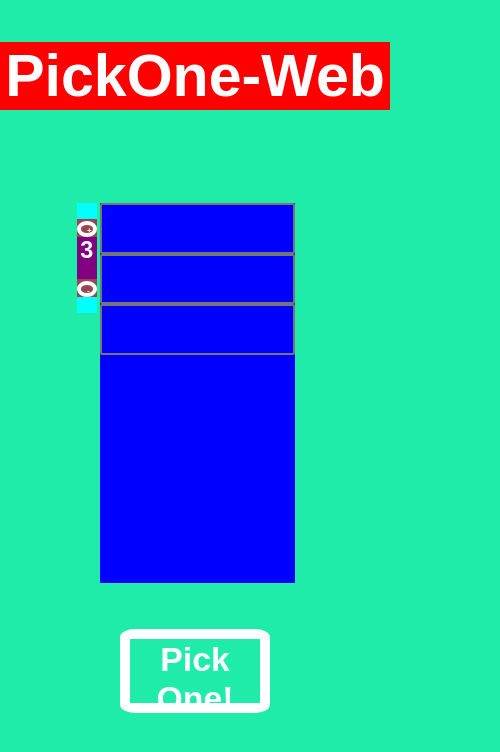
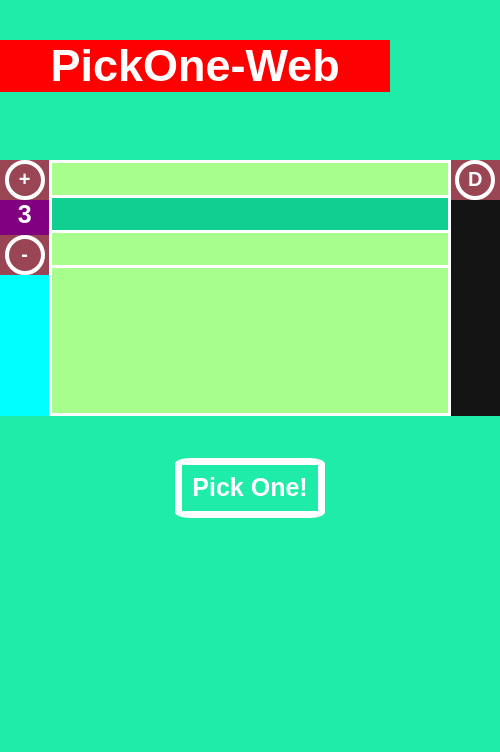
Before and after one commit to byung1231/pickone-web, a React (Create React App) app: page / in a window 390 px wide. Shown: the top 752 px of the page, 500 px wide, since content can reach past the window. Built offline with nearby package versions, Linux system fonts and the light colour scheme.

Commit message:
simplified

```diff
--- a/src/App.css
+++ b/src/App.css
@@ -31,43 +31,70 @@
 
 body{
   background-color: #1EECA8;
-  text-align: center;
+
   font-family:"Avenir Next", "Arial";
   color:white;
+  text-align: center;
 }
 
 #title{
-  text-align:center;
-  font-size: 7vh;
+
   color:white;
   font-family:"Avenir Next", "Arial";
   font-weight:bold;
-  margin-top:5vh;
-  margin-bottom: 3vh;
   background-color: red;
+  left:0;
+  font-size: 45px;
+  margin-top:40px;
+  marign-bottom:25px;
+/*
+font-size: 7vh;
+margin-top:5vh;
+margin-bottom: 3vh;
+
+*/
 
 }
 
 
-#centerDiv{
+  #centerDiv{
+
+    display:inline-block;
+    font-size: 0;
+
+    /*to ensure the input boxes are horizontally centered,
+    ignoring the side buttons */
+    margin-top:8vh;
+    width:600px;
+    text-align: center;
+
+  }
+
+#midRowDiv{
   display:inline-block;
-  margin-left:-3.5vw;
-  /*to ensure the input boxes are horizontally centered,
-  ignoring the side buttons */
-  margin-top:8vh;
-  width:57vw;
+/*  background-color:#1e2e3e; */
 }
 
-#sideButtons{
+#sideButtonsLeft{
 
   float:left;
   display:inline-block;
-  width:5vw;
+  width:50px;   /*5vw; */
   background-color:cyan;
   text-align: center;
 
+
 }
 
+#sideButtonsRight{
+
+  float:right;
+  display:inline-block;
+  width:50px;   /*5vw; */
+  background-color:#141414;
+  text-align: center;
+
+}
 
 .sideButtonsList{
 
@@ -84,12 +111,15 @@ body{
   display: inline-block;
   border-radius: 50%;
   border-width: calc(0.4vh + 0.3vw);
-  height:4vw;
-  width:4vw;
-  font-size:2vw;
+  height:40px;
+  width:40px;
+  font-size:20px;
   text-align: center;
 
 }
+
+
+
 
 .clearer{
 
@@ -99,39 +129,33 @@ body{
 }
 
 #form{
-  margin-left:0vw;
   display:inline-block;
   align:center;
-  background-color: purple;
-}
-
-form {
-
-  overflow:scroll;
-  width:50vw;
-  height:45vh;
+  width:450px;
+  height:250px;
   background-color:gray;
-  position:relative;
+  margin: auto 15px;
   text-align:center;
-  background-color: blue;
+  background-color: inherit;
   scrollbar-color:cyan;
   overflow:auto;
+  border-color: white;
+  border-style: solid;
+
 }
 
 
 
 
-.textbox{
+input{
   box-sizing: border-box;
 
-  height: 6vh;
+  height: 35px;
   width: 100%;
-
   align:center;
 
-  border-style: solid;
-  border-radius: 2px;
-
+  border-width: 0px;
+  border-bottom: 3px solid;
 
   background-color:inherit;
   color:white;
@@ -141,18 +165,31 @@ border:5px solid yellow;
 margin:2% auto;
   font-size:calc(10px + 2.5vmin);
 */
-font-size:5vh;
+font-size:30px;
+}
 
+.inputOdd{
+  background-color:inherit;
+
+}
+
+.inputEven{
+  background-color:#11cf90;
+
+}
+
+.picked{
+  background-color: brown;
 }
 
 #lblCount{
 
-  font-size: calc(15px + 1vh);
-  height:5vh;
+  font-size: 25px ;
+  height:35px;
   font-weight: bold;
   text-align: center;
   background-color:purple;
-  min-height:20px;
+
 
 }
 
@@ -160,7 +197,6 @@ button{
 
 
   border-color:white;
-  border-width:1vh;
   background: none;
   color:white;
   font-weight: bold;
@@ -185,19 +221,48 @@ color:#bbbbbb;
 #pickButtonDiv{
   text-align:center;
   margin-top:5vh;
-  margin-left:3.5vw;
+
 
 }
 
 .pickButton{
-  border-width:1.2vh;
+  border-width:7px;
   border-radius: 10%;
-  font-size: 4vh;
-  width:15vw;
-  height:10vh;
-  min-width:150px;
-  min-height:50px;
+  font-size: 25px;
+  width:150px;
+  height:60px;
+  /*min-width:150px;
+  min-height:50px;*/
 }
+
+
+
+
+
+@media(max-width:600px){
+
+  #centerDiv{
+
+      width:500px;
+
+  }
+
+  #midRowDiv{
+
+    display: flex;
+    width:100%;
+    background-color: #a7fe8c;
+  }
+
+
+  #form{
+    width:400px;
+    margin: 0;
+  }
+}
+
+/* next: mobile devices */
+
 
 @keyframes App-logo-spin {
   from {
--- a/src/App.js
+++ b/src/App.js
@@ -2,6 +2,16 @@ import React from 'react';
 import ReactDOM from 'react-dom';
 import logo from './logo.svg';
 import './App.css';
+
+const Style ={
+
+  inputOdd : "inputOdd",
+  inputEven : "inputEven",
+  picked: "picked"
+
+};
+
+// simplified:  no scrolling? but 10 choices instead
 
 
 class App extends React.Component{
@@ -13,8 +23,8 @@ class App extends React.Component{
     this.defaultCount = 3;
     this.maxCount = 20;
     this.minCount = 2;
-    this.secondaryColor = "brown"//"#026BAB"
     this.lastRandomNumber = 0; // used to reset the input box color for the next run
+    this.inputValues = new Array(this.maxCount)
 
     /*
     NOTE:
@@ -32,7 +42,50 @@ class App extends React.Component{
 
   }
 
+  changeCount = (type) => {
 
+    let newCount = this.state.count;
+
+    switch(true){
+      case(type == "increment"):
+        newCount += 1;
+        document.getElementById("Input"+newCount).setAttribute("type","text");
+        break;
+
+      case(type == "decrement"):
+        // must hide the last box BEFORE decreasing the count
+        document.getElementById("Input"+newCount).setAttribute("type","hidden");
+        newCount -= 1;
+        break;
+    }
+
+    // increment button
+    if (newCount >= this.maxCount) {
+        this.setState({enableIncrement: false});
+    }
+    else{
+        this.setState({enableIncrement: true});
+    }
+
+    // decrement button
+    if (newCount <= this.minCount) {
+      this.setState({enableDecrement: false});
+    }
+    else{
+      this.setState({enableDecrement: true});
+    }
+
+
+    this.setState({count:newCount});
+
+    // REMOVE FOR PROD
+    ReactDOM.render(<p>showing/hiding Input{newCount}, type:{type}</p>, document.getElementById('placeholder'));
+      //  document.getElementById("Input"+newCount).setAttribute("type","text");
+
+
+  }
+
+/*
   incrementCount = () => {
 
     let newCount = this.state.count;
@@ -56,10 +109,9 @@ ReactDOM.render(<p>showing Input{newCount}</p>, document.getElementById('placeho
     document.getElementById("Input"+newCount).setAttribute("type","text");
 
 
+  }
 
 
-
-  }
 
   decrementCount = () => {
 
@@ -84,24 +136,64 @@ ReactDOM.render(<p>showing Input{newCount}</p>, document.getElementById('placeho
     document.getElementById(inputID).setAttribute("type","hidden");
 
   }
+*/
+
+
+  // keeping track of user inputs to validate them later
+  handleChange(e) {
+
+
+//this.state.inputValues.map(item => ())
+  //   inputValues
+
+    // let temp = this.state.inputValue.slice(0, -this.lastInputAdded.length)
+
+     //this.setState({inputValue: temp.concat(e.target.value)});
+
+     // use array
+
+
+let inputID = e.target.id.substring(5)
+
+if (inputID){
+
+
+
+  //alert(inputID) //->use this as keys
+
+  this.inputValues[inputID]=  e.target.value
+
+}
+
+
+
+   }
 
 // generates input boxes
   generateForms = () => {
       const inputs = [];
+      const div = []; // dummy div to scroll the container programatically
 
+      for (var i = 1; i <= this.maxCount; i++){
 
-      for (var i = 0; i < this.maxCount; i++){
+        let boxID = "Input"+(i);
+        let boxType = "text";
+        let boxClass = Style.inputOdd;
 
-        let boxID = "Input"+(i+1);
+        let divID = "Div"+(i);
 
-        if (i >= this.state.count ) {
-          inputs.push(<input type="hidden" class="textbox" id={boxID}></input>);
-        }
-        else{
-            inputs.push(<input type="text"class="textbox" id={boxID}></input>);
+        // hiding the boxes that are....
+        if (i > this.state.count ){
+          boxType = "hidden"
         }
 
+        // alternating color schemes for boxes
+        if (i % 2 == 0){
+          boxClass = Style.inputEven
+        }
 
+        inputs.push(<input type={boxType} ref={(el)=>{this.boxID = el;}} class={boxClass} id={boxID} onChange={this.handleChange.bind(this)} disabled={this.state.running} ></input>);
+        inputs.push(<div id={divID} ref={(el)=>{this.divID = el;}}></div>);
 
       }
 
@@ -112,6 +204,42 @@ ReactDOM.render(<p>showing Input{newCount}</p>, document.getElementById('placeho
 
 
   }
+
+  resetInputStyles = () => {
+
+    for(let i = 1; i <= this.maxCount; i++){
+
+      let boxClass = Style.inputOdd
+
+      if (i % 2 == 0){
+        boxClass = Style.inputEven
+      }
+
+      document.getElementById("Input"+i).setAttribute("class", boxClass);
+
+    }
+
+  }
+  validateInputs = () => {
+
+    let isEmpty = true;
+
+    for(const input of this.inputValues){
+      if(input != null){
+        isEmpty = false
+      }
+    }
+
+    if (isEmpty){
+
+      alert("Please check your inputs!");
+      return false
+    }
+
+    return true
+
+  }
+
 
   generateRandomNumber = () => {
 
@@ -128,14 +256,16 @@ var randomRaw = Math.random()
 
    pickOne = () =>{
 
+     if(this.validateInputs()){
        this.setState({running:true});
 
+       this.resetInputStyles();
+
        // reset the color for the last chosen box, if not being ran for the first time
-     if(this.lastRandomNumber > 0){
+    /*   if(this.lastRandomNumber > 0){
           document.getElementById("Input"+this.lastRandomNumber).style.backgroundColor="inherit"
        }
-
-
+*/
        let count = 0
        //let interval = 100 + (this.currCount * count)
        let interval = 100
@@ -171,12 +301,25 @@ var randomRaw = Math.random()
            // going down
            for(let i = 0; i < currCount; i++){
 
+             let boxClass = Style.inputOdd
+
+             let divID = "Div"+(i+1)
+             let boxID = "Input"+(i+1)
+             // alternating color schemes for boxes
+             //use i instead of i+1, b/c it is only used to restore previous boxes
+             if (i % 2 == 0){
+               boxClass = Style.inputEven
+             }
               // Step 1: Change color (going down)
              if (i < currCount - 1){
 
                setTimeout(() => {
-               document.getElementById("Input"+(i+1)).style.backgroundColor=this.secondaryColor
-
+                document.getElementById("Input"+(i+1)).setAttribute("class", Style.picked);
+                //this.divID.scrollIntoView({
+                //  behavior:'smooth'
+                //})
+                //.style.backgroundColor=this.secondaryColor
+ //document.getElementById("Input"+(i+1)).style.backgroundColor="brown";
                },
                startTime + interval*i);
 
@@ -185,7 +328,8 @@ var randomRaw = Math.random()
              // Step 2: restore color for the previous box
              if (i > 0) {
                setTimeout(() => {
-                 document.getElementById("Input"+i).style.backgroundColor="inherit"
+                   document.getElementById("Input"+i).setAttribute("class", boxClass);
+                  // document.getElementById("Input"+i).style.backgroundColor="inherit";
                  },
                  startTime + interval*i);
              }
@@ -196,10 +340,17 @@ var randomRaw = Math.random()
            // going back up
            for(let i = currCount; i > 0; i--){
 
+             let boxClass = Style.inputOdd
+
+             // alternating color schemes for boxes
+             //use i+1 instead of i+1, b/c it is only used to restore previous boxes
+             if ((i+1) % 2 == 0){
+               boxClass = Style.inputEven
+             }
 
              // Step 3: Change color (coming back up from the bottom)
              setTimeout(() => {
-               document.getElementById("Input"+i).style.backgroundColor=this.secondaryColor
+                      document.getElementById("Input"+i).setAttribute("class", Style.picked); //.style.backgroundColor=this.secondaryColor
                },
                startTime + (interval * (currCount - i + 1))
              )
@@ -213,7 +364,7 @@ var randomRaw = Math.random()
              // Step 4: Restore the color again
              if ((i + 1) <= currCount) {
                setTimeout(() => {
-                 document.getElementById("Input"+(i+1)).style.backgroundColor="inherit";
+                   document.getElementById("Input"+(i+1)).setAttribute("class", boxClass);
                  },
                startTime +  (interval * (currCount - i+1))
              )
@@ -243,6 +394,9 @@ ReactDOM.render("i: " + i, document.getElementById('placeholder'));
          } //end of the while loop
 
          this.lastRandomNumber = randomNumber
+     }
+
+
 
 
     }
@@ -251,15 +405,20 @@ ReactDOM.render("i: " + i, document.getElementById('placeholder'));
   render(){
     return(
       <div>
-        <div id="sideButtons">
+      <div id="midRowDiv">
+        <div id="sideButtonsLeft">
           <ul class="sideButtonsList">
-            <li><button type="button" class="sideButton" onClick={this.incrementCount} disabled={!this.state.enableIncrement || this.state.running}>+</button></li>
+            <li><button type="button" class="sideButton" onClick={()=>this.changeCount("increment")} disabled={!this.state.enableIncrement || this.state.running}>+</button></li>
             <li id="lblCount">{this.state.count}</li>
-            <li><button type="button" class="sideButton" onClick={this.decrementCount} disabled={!this.state.enableDecrement || this.state.running}>-</button></li>
+            <li><button type="button" class="sideButton" onClick={()=>this.changeCount("decrement")} disabled={!this.state.enableDecrement || this.state.running}>-</button></li>
+          </ul>
+        </div><div id="form">
+          {this.generateForms()}
+        </div><div id="sideButtonsRight">
+          <ul class="sideButtonsList">
+            <li><button type="button" class="sideButton" onClick={()=>alert("Delete")} disabled={this.state.running}>D</button></li>
           </ul>
         </div>
-        <div id="form">
-          {this.generateForms()}
       </div>
         <div class="clearer"></div>
 
```
Lines whose indentation alone changed are shown as unchanged.
